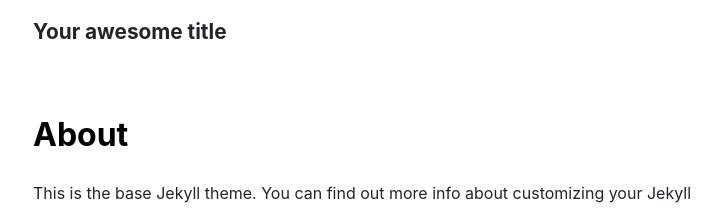
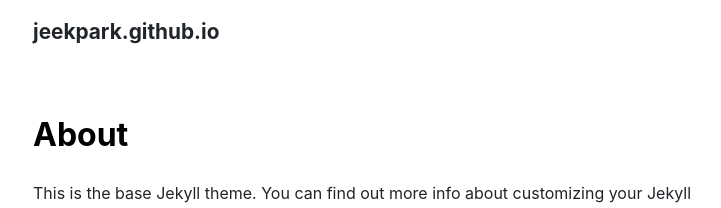
Before and after one commit to jeekpark/jeekpark.github.io, a Jekyll site: the page built from about.markdown, in a window 1280 px wide. Shown: the top 208 px of the page, without its empty margins (255-976 px from the left). Built offline with Jekyll 4.4.1, drawn with Linux system fonts in a browser that asks for light colours; nearby versions of some CDN libraries.

Commit message:
Update _config.yml

```diff
--- a/_config.yml
+++ b/_config.yml
@@ -18,8 +18,8 @@
 # You can create any custom variable you would like, and they will be accessible
 # in the templates via {{ site.myvariable }}.
 
-title: Your awesome title
-email: your-email@example.com
+title: jeekpark.github.io
+email: jeekunp@naver.com
 description: >- # this means to ignore newlines until "baseurl:"
   Write an awesome description for your new site here. You can edit this
   line in _config.yml. It will appear in your document head meta (for
```
